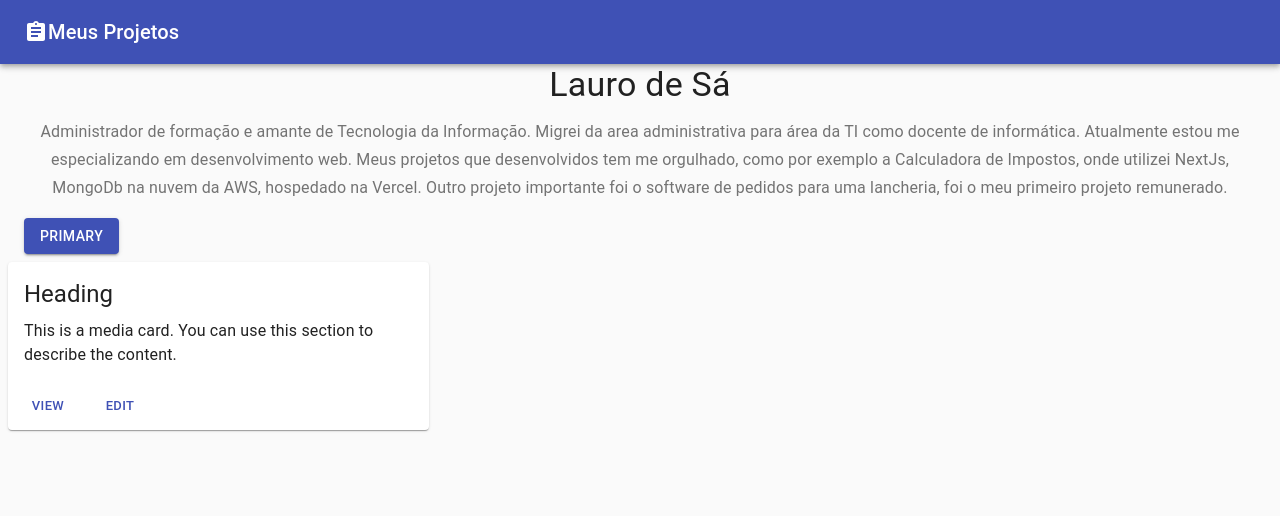
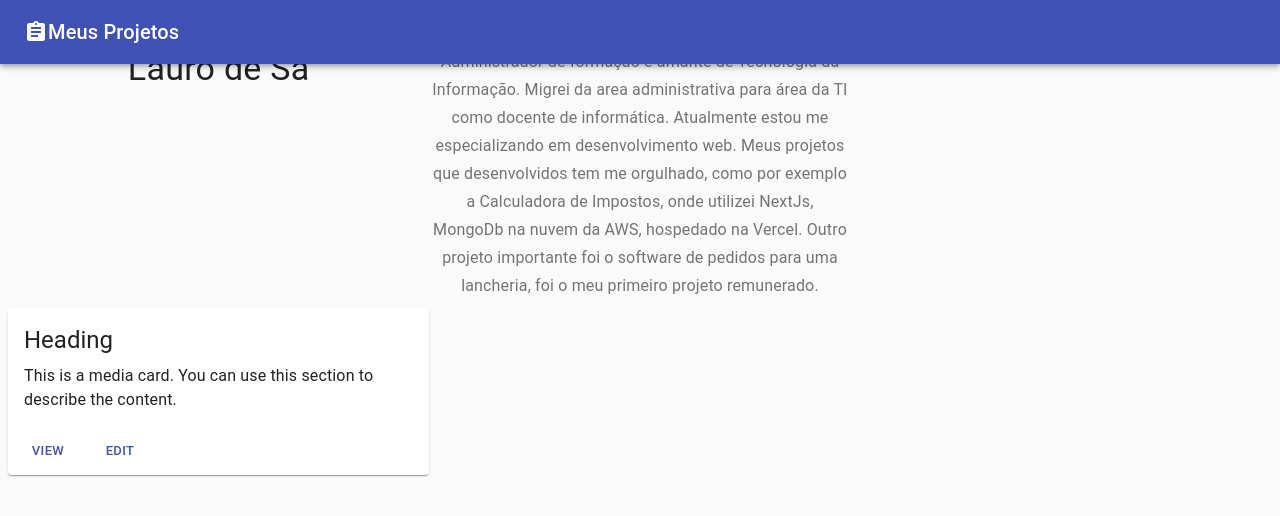
Before and after one commit to laurods/it-app, a Next.js app: page / in a window 1280 px wide. Shown: the top 516 px of the page. Built offline with nearby package versions, Linux system fonts and the light colour scheme; grey boxes are pictures that could not be loaded.

Commit message:
Atualizaçoes 20012021z

```diff
--- a/components/Iam.js
+++ b/components/Iam.js
@@ -1,10 +1,12 @@
 import React from "react";
 import Typography from "@material-ui/core/Typography";
-import Button from '@material-ui/core/Button';
+import Grid from '@material-ui/core/Grid';
 function Iam() {
   return (
     <div>
-      <Typography
+    <Grid container spacing={4}>
+    <Grid xs={4} sm={6} md={4}>
+    <Typography
         variant="h4"
         align="center"
         color="textPrimary"
@@ -12,7 +14,10 @@ function Iam() {
       >
         Lauro de Sá
       </Typography>
-      <Typography variant="subtitle1" align="center" color="textSecondary" paragraph>
+
+    </Grid>
+    <Grid xs={8} sm={6} md={4}>
+    <Typography variant="subtitle1" align="center" color="textSecondary" paragraph>
         Administrador de formação e amante de Tecnologia da Informação.
 
         Migrei da area administrativa para área da TI como docente
@@ -29,9 +34,11 @@ function Iam() {
         foi o meu primeiro projeto remunerado.
 
         </Typography>
-      <Button variant="contained" color="primary">
-        Primary
-      </Button>
+
+    </Grid>
+
+    </Grid>
+
     </div>
   );
 }
```
